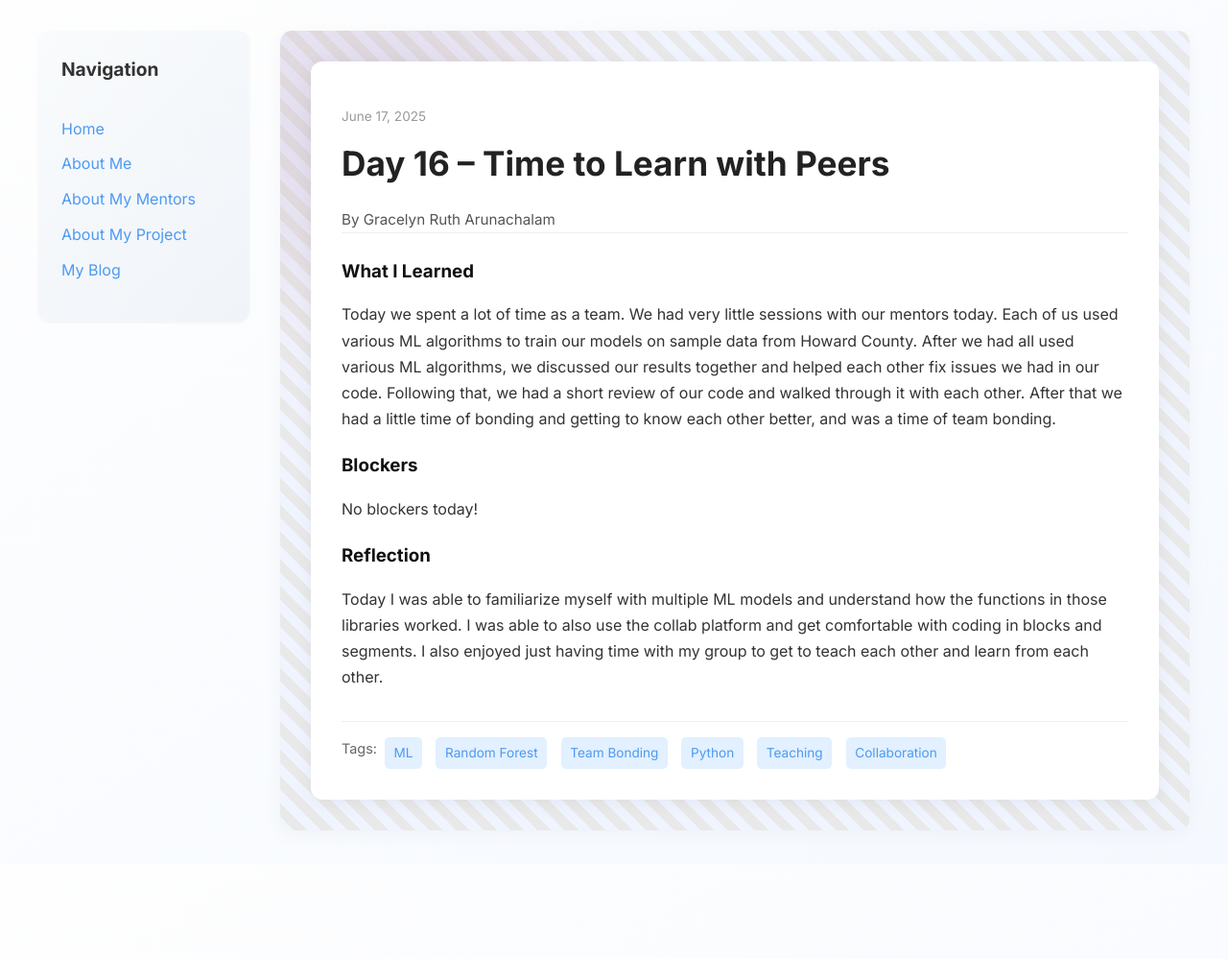
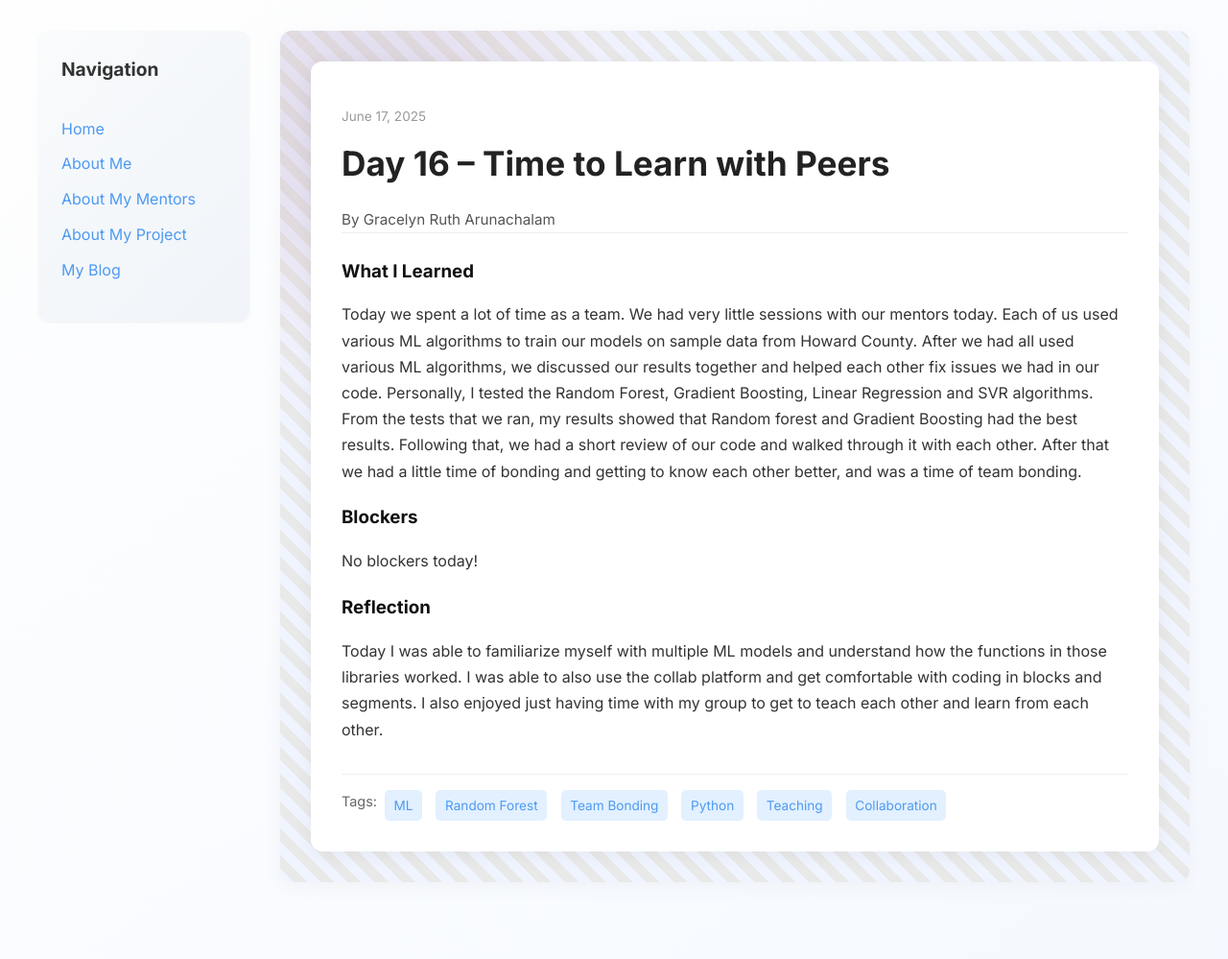
Before and after one commit to GracelynRuth/GracelynRuth.github.io, a Jekyll site: the page built from _posts/2025-06-17-day-16.md, in a window 1280 px wide. Shown: the whole page at 96% size. Built offline with Jekyll 4.4.1, drawn with Linux system fonts in a browser that asks for light colours; before the commit the page ends 900 px from its top, so only the background shows below that.

Commit message:
Update 2025-06-17-day-16.md

```diff
--- a/_posts/2025-06-17-day-16.md
+++ b/_posts/2025-06-17-day-16.md
@@ -7,7 +7,7 @@ permalink: /day16.html
 tags: ["ML", "Random Forest", "Team Bonding", "Python", "Teaching", "Collaboration"]
 
 what_i_learned: |
-  Today we spent a lot of time as a team. We had very little sessions with our mentors today. Each of us used various ML algorithms to train our models on sample data from Howard County. After we had all used various ML algorithms, we discussed our results together and helped each other fix issues we had in our code. Following that, we had a short review of our code and walked through it with each other. After that we had a little time of bonding and getting to know each other better, and was a time of team bonding.
+  Today we spent a lot of time as a team. We had very little sessions with our mentors today. Each of us used various ML algorithms to train our models on sample data from Howard County. After we had all used various ML algorithms, we discussed our results together and helped each other fix issues we had in our code. Personally, I tested the Random Forest, Gradient Boosting, Linear Regression and SVR algorithms. From the tests that we ran, my results showed that Random forest and Gradient Boosting had the best results. Following that, we had a short review of our code and walked through it with each other. After that we had a little time of bonding and getting to know each other better, and was a time of team bonding.
 
 blockers: |
   No blockers today!
```
